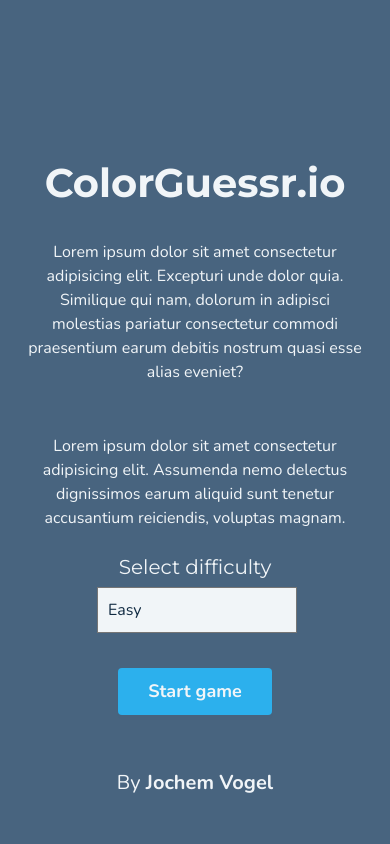
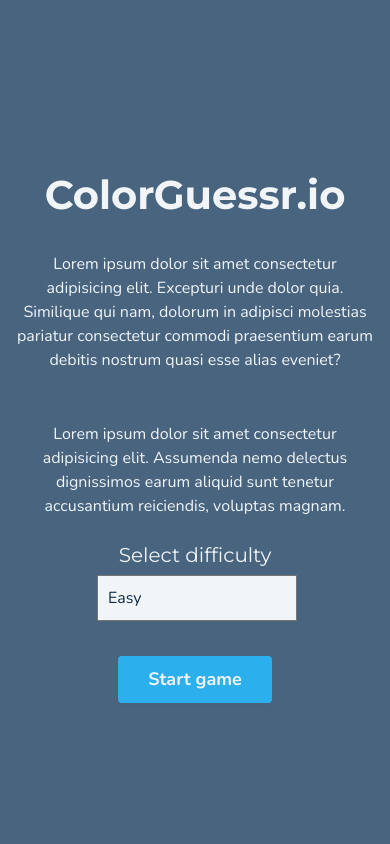
Before and after one commit to jochemvogel/ColorGuessr.io, a PHP site: page / in a window 390 px wide. Run offline with PHP 8.4, Linux system fonts and the light colour scheme; some libraries are stand-ins or nearby versions.

Commit message:
Remove name(author) on start screen for usability purposes

```diff
--- a/css/style.css
+++ b/css/style.css
@@ -114,7 +114,7 @@ button:focus {
 }
 
 .container {
-    padding-bottom: 40px;
+    /* padding-bottom: 40px; */
     min-height: 100vh;
     min-width: 100vw;
 }
@@ -166,7 +166,7 @@ button:focus {
     color: var(--font-color-light);
     transform: translate(-50%, -50%);
     left: 50%;
-    bottom: 15px;
+    bottom: 1px;
 }
 
 .made-by a {
@@ -304,6 +304,6 @@ button:focus {
     }
 
     .start-container {
-        padding: 25px;
+        padding: 15px;
     }
 }
--- a/index.html
+++ b/index.html
@@ -32,8 +32,6 @@
         <h3 id="display-difficulty" class="display-difficulty"></h3>
         <h3 id="display-lifes" class="display-lifes"></h3>
         <h2 id="display-score" class="display-score"></h2>
-
-
 
         <!-- Circle CREATION -->
         <div id="circles" class="circles">
@@ -93,8 +91,6 @@
         </div>
 
         <button id="btn-start-game" class="btn menu-btn">Start game</button>
-
-        <p class="made-by">By <a href="https://www.jochemvogel.nl/" target="_blank">Jochem Vogel</a></p>
     </div>
 
     <!-- Popup after giving right answer -->
```
